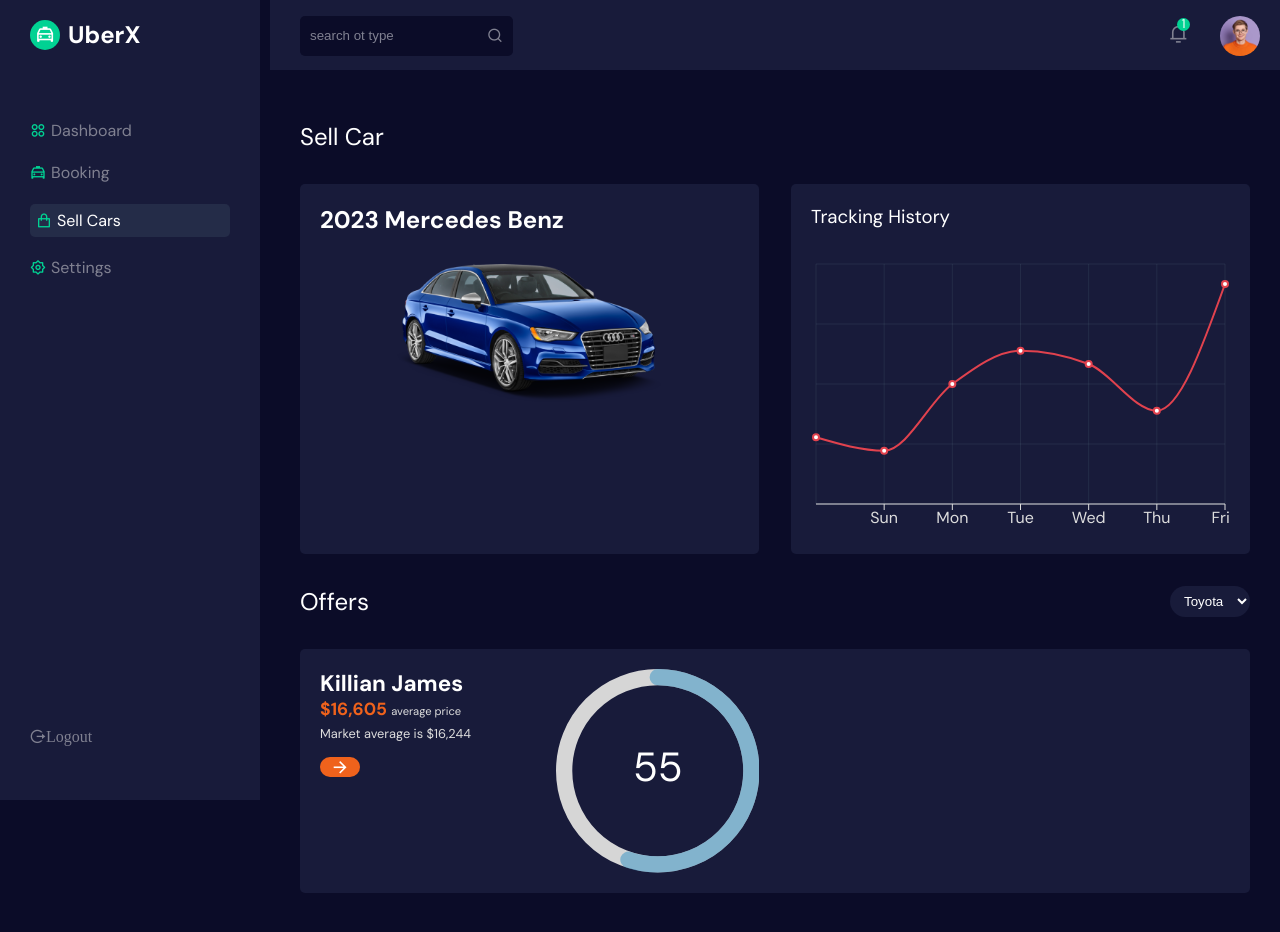
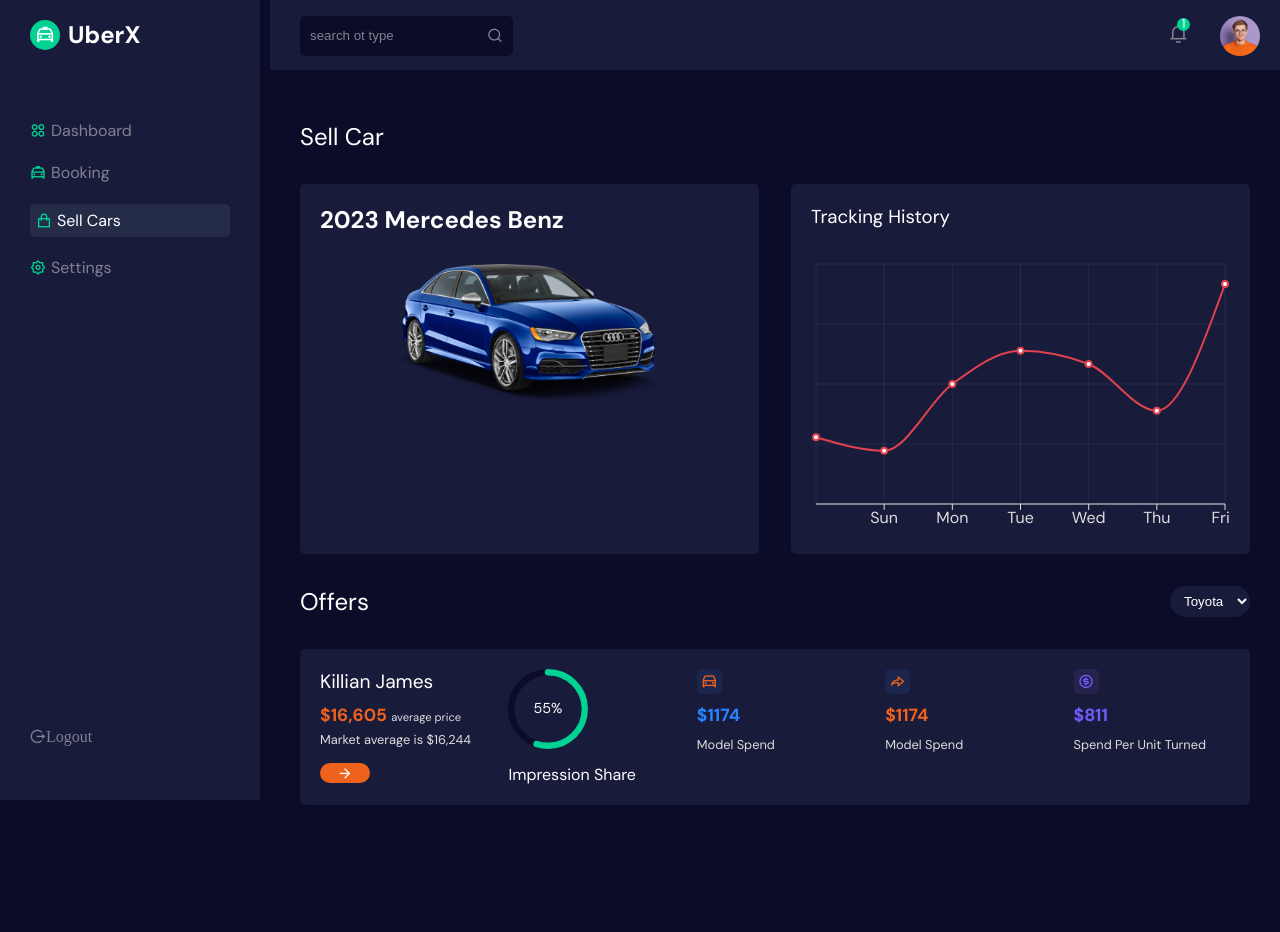
Before and after one commit to mariaemf/RetingyourCarReactJs, a React (Create React App) app: page /sell-car in a window 1280 px wide. Shown: the top 932 px of the page. After the commit the page ends 887 px from the top, so only its background shows below. Built offline with nearby package versions, Linux system fonts and the light colour scheme.

Commit message:
inserting icons and styling them, as well as including text and div tags for container control

```diff
--- a/src/pages/SellCar.jsx
+++ b/src/pages/SellCar.jsx
@@ -51,17 +51,44 @@
                 </span>
               </div>
 
+              <div className="circle__wrapper">
                 <div className="box__02">
                   <CircularProgressbar
                     value={percentage}
-                  text={`${percentage}`}
+                    text={`${percentage}%`}
                     styles={buildStyles({
-                    pathColor: `rgba(62, 152, 199, ${percentage / 100})`,
+                      pathColor: "#01d293",
                       textColor: "#fff",
-                    trailColor: "#d6d6d6",
-                    backgroundColor: "#01d293",
+                      trailColor: "#0b0c28",
+                      textSize: "18px",
                     })}
                   />
+                </div>
+                <h4>Impression Share</h4>
+              </div>
+
+              <div className="box__03">
+                <span className="model__spend-icon">
+                  <i class="ri-car-line"></i>
+                </span>
+                <h6 className="spend__amount">$1174</h6>
+                <p className="spend__title">Model Spend</p>
+              </div>
+
+              <div className="box__04">
+                <span className="model__spend-icon">
+                  <i class="ri-share-forward-line"></i>
+                </span>
+                <h6 className="spend__amount">$1174</h6>
+                <p className="spend__title">Model Spend</p>
+              </div>
+
+              <div className="box__05">
+                <span className="model__spend-icon">
+                  <i class="ri-money-dollar-circle-line"></i>
+                </span>
+                <h6 className="spend__amount">$811</h6>
+                <p className="spend__title">Spend Per Unit Turned</p>
               </div>
             </div>
           </div>
--- a/src/styles/sellcar.css
+++ b/src/styles/sellcar.css
@@ -62,15 +62,12 @@
   border-radius: 5px;
   background: var(--primary-color);
   display: grid;
-  /*demonstrando que é display grid*/
-  grid-template-columns: repeat(4, 1fr);
-  /*4 colunas de 1fr*/
+  grid-template-columns: repeat(5, 1fr);
   column-gap: 2rem;
-  /*distanciamento de coluna*/
+  margin-bottom: 2rem;
 }
 
-.box__01,
-.cliente__name {
+.box__01 .client__name {
   font-size: 1.2rem;
   color: var(--heading-color);
   margin-bottom: 10px;
@@ -91,13 +88,13 @@
 
 .market__price {
   color: #ddd;
-  font-size: .8rem;
+  font-size: 0.8rem;
   margin-bottom: 15px;
   font-weight: 400;
 }
 
 .arrow__key {
-  width: 40px;
+  width: 50px;
   height: 20px;
   display: flex;
   align-items: center;
@@ -108,6 +105,66 @@
   cursor: pointer;
 }
 
-.box__2 {
-  height: 120px;
+.box__02 {
+  height: 80px;
+  width: 80px;
 }
+
+.circle__wrapper h4 {
+  color: var(--heading-color);
+  font-weight: 400;
+  font-size: 1rem;
+  margin-top: 15px;
+  /*distância da margin entre o topo*/
+}
+
+.model__spend-icon {
+  width: 25px;
+  /*para defirnir largura da área de conteúdo do elemnto*/
+  height: 25px;
+  /*define o tamanho vertical ocupado por uma tag*/
+  display: flex;
+  /*para definir os itens flxiveis*/
+  align-items: center;
+  /*para definir itens ao centro*/
+  justify-content: center;
+  border-radius: 5px;
+  background: rgba(64, 126, 249, 0.1);
+  color: #2884ff;
+  margin-bottom: 10px;
+}
+
+.spend__amount {
+  font-size: 1.1rem;
+  /*tamanho da fonte*/
+  color: #2884ff;
+  margin-bottom: 10px;
+  /*distancia da margin entre o final da pag*/
+}
+
+.spend__title {
+  color: #ddd;
+  font-weight: 400;
+  font-size: .8rem;
+
+}
+
+.box__04,
+.model__spend-icon {
+
+  color: #ef621c;
+}
+
+.box__04 .spend__amount {
+  color: #ef621c;
+}
+
+.box__05 .model__spend-icon {
+  background: rgba(161, 98, 247, 0.1);
+  color: #725cff;
+
+}
+
+.box__05 .spend__amount {
+  color: #725cff;
+}
```
Lines whose indentation alone changed are shown as unchanged.
